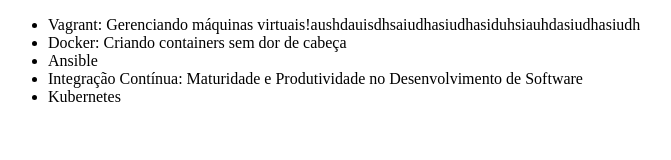
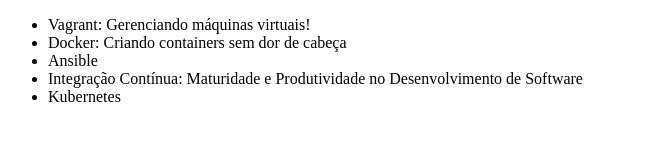
Before and after one commit to MiguelGaldino/Neuro-git, a plain HTML site: page index.html in a window 1280 px wide. Shown: the whole page, without its empty margins (0-671 px from the left). Drawn offline with Linux system fonts and the light colour scheme.

Commit message:
Revert "Adicionando os nome loucos"
This reverts commit 5f1ca08f66cb8a0536b3d2ec451e7e8bd9e9a593.

```diff
--- a/index.html
+++ b/index.html
@@ -6,7 +6,7 @@
 </head>
 <body>
     <ul>
-        <li>Vagrant: Gerenciando máquinas virtuais!aushdauisdhsaiudhasiudhasiduhsiauhdasiudhasiudh</li>
+        <li>Vagrant: Gerenciando máquinas virtuais!</li>
         <li>Docker: Criando containers sem dor de cabeça</li>
         <li>Ansible</li>
         <li>Integração Contínua: Maturidade e Produtividade no Desenvolvimento de Software</li>
```
